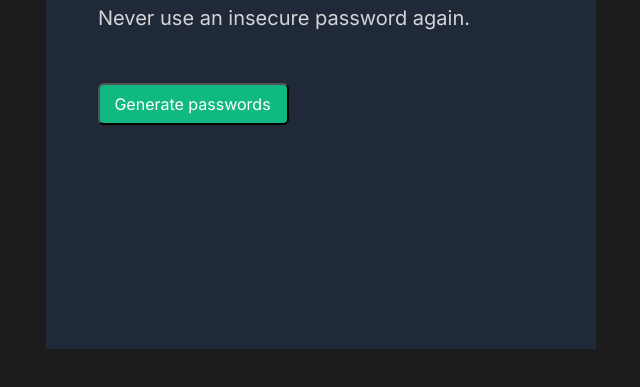
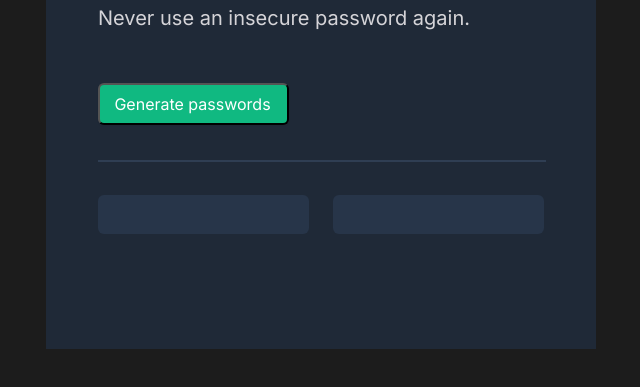
Before and after one commit to BrightsideCoder/passwordGenerator, a plain HTML site: page index.html in a window 1280 px wide. Shown: the part 265-652 px from the top of the page, without its empty margins (16-656 px from the left). Drawn offline with Linux system fonts and the light colour scheme.

Commit message:
#line & #password-field styled; Finished styling app

```diff
--- a/styles.css
+++ b/styles.css
@@ -81,3 +81,27 @@ h2 {
     order: 0;
     flex-grow: 0;
 }
+
+#line {
+    position: absolute;
+    width: 446px;
+    height: 0px;
+    left: 52px;
+    top: 361px;
+    border: 1px solid #2F3E53;
+}
+
+.password-field {
+    position: absolute;
+    width: 211px;
+    height: 39px;
+    left: 52px;
+    top: 396px;
+
+    background: #273549;
+    border-radius: 6px;
+}
+
+.right-field {
+    left: 287px;
+}
```
